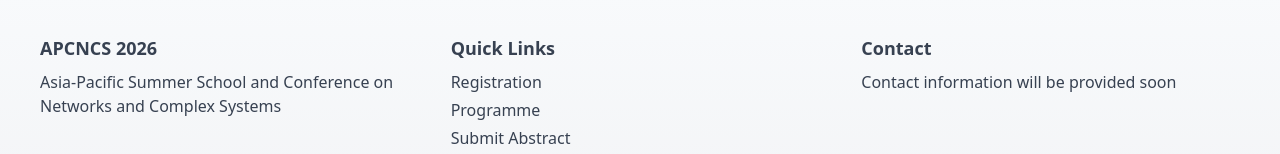
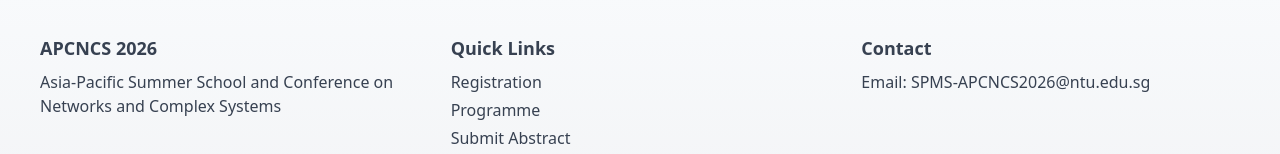
Before and after one commit to apcncs2026/apcncs2026.github.io, a SvelteKit app: page / in a window 1280 px wide. Shown: the part 1218-1372 px from the top of the page. Built offline with nearby package versions, Linux system fonts and the light colour scheme.

Commit message:
Contact updated

```diff
--- a/src/routes/+layout.svelte
+++ b/src/routes/+layout.svelte
@@ -1,6 +1,7 @@
 <script lang="ts">
 	import '../app.css';
 	import Icon from '$lib/components/Icon.svelte';
+	import Email from '$lib/components/Email.svelte';
 
 	let { children } = $props();
 </script>
@@ -67,7 +68,7 @@
 				</div>
 				<div>
 					<h3 class="text-lg font-bold mb-2">Contact</h3>
-					<p>Contact information will be provided soon</p>
+					<p>Email: <Email email="SPMS-APCNCS2026@ntu.edu.sg" /></p>
 				</div>
 			</div>
 			<div class="divider"></div>
```
